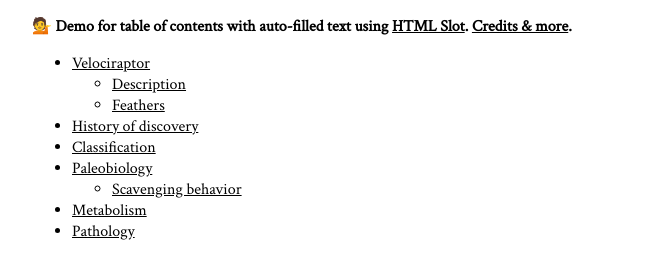
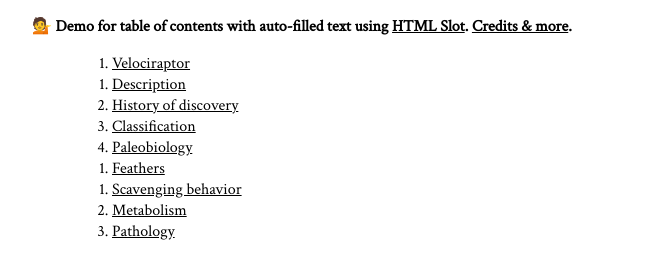
Before and after one commit to DungGramer/auto-toc, a plain HTML site: page index.html in a window 1280 px wide. Shown: the top 260 px of the page, without its empty margins (308-965 px from the left). Drawn offline with Linux system fonts and the light colour scheme.

Commit message:
first commit

```diff
--- a/index.html
+++ b/index.html
@@ -113,7 +113,8 @@
     ✰ <strong>Download</strong>: <br> <a href='https://github.com/hongkiat/html-slot-toc/archive/master.zip'
       target='_blank'>https://github.com/hongkiat/html-slot-toc/archive/master.zip</a>
   </footer>
-  <script src='script.js'></script>
+  <!-- <script src='script.js'></script> -->
+  <script src='toc.js'></script>
 </body>
 
 </html>
--- /dev/null
+++ b/toc.js
@@ -0,0 +1,80 @@
+function toc(scope, tocSelector) {
+  let tocElement = document.querySelector(tocSelector);
+  let scopeElement = document.querySelector(scope) || document.body;
+
+  // Get all h1 - h6 elements
+  let headings = scopeElement.querySelectorAll('h1, h2, h3, h4, h5, h6');
+
+  // Create a list to hold the headings
+  let toc = document.createElement('ol');
+
+  const tocTree = [{
+    level: 0,
+    scope: toc
+  }];
+
+  // Loop through each heading
+  headings.forEach(heading => {
+    let headingContent = heading.textContent;
+    let headingLevel = heading.tagName.substr(1);
+
+    let prevToc = tocTree[tocTree.length - 1];
+
+    if (headingLevel > prevToc.level) {
+      // Create a new list item
+      let ol = document.createElement('ol');
+
+      createTocElement(ol, headingContent);
+
+      // Add the list item to the list
+      tocTree[0].scope.appendChild(ol);
+
+      // Add the list to the tree
+      tocTree.push({
+        level: headingLevel,
+        scope: ol
+      });
+    } else if (headingLevel < prevToc.level) {
+      // Remove the last list from the tree
+      tocTree.pop();
+      console.log(`📕 tocTree - 40:toc.js \n`, tocTree);
+
+      // Get the last list from the tree
+      let prevToc = tocTree[tocTree.length - 1];
+
+      createTocElement(prevToc.scope, headingContent);
+
+      // Add the list to the tree
+      tocTree.push({
+        level: headingLevel,
+        scope: prevToc.scope
+      });
+    } else {
+      createTocElement(prevToc.scope, headingContent);
+    }
+
+
+  });
+
+  // Append the list to the toc element
+  tocElement.appendChild(toc);
+}
+
+function createTocElement(selector, headingContent) {
+  // Create a new list item
+  let li = document.createElement('li');
+  let heading = selector.tagName;
+
+  // Create a link to the heading
+  let a = document.createElement('a');
+  a.textContent = headingContent;
+  a.href = `#${selector?.id}`;
+
+  // Add the link to the list item
+  li.appendChild(a);
+
+  // Add the list item to the list
+  selector.insertAdjacentHTML('beforeend', li.outerHTML);
+}
+
+toc('main', '#toc');
```
